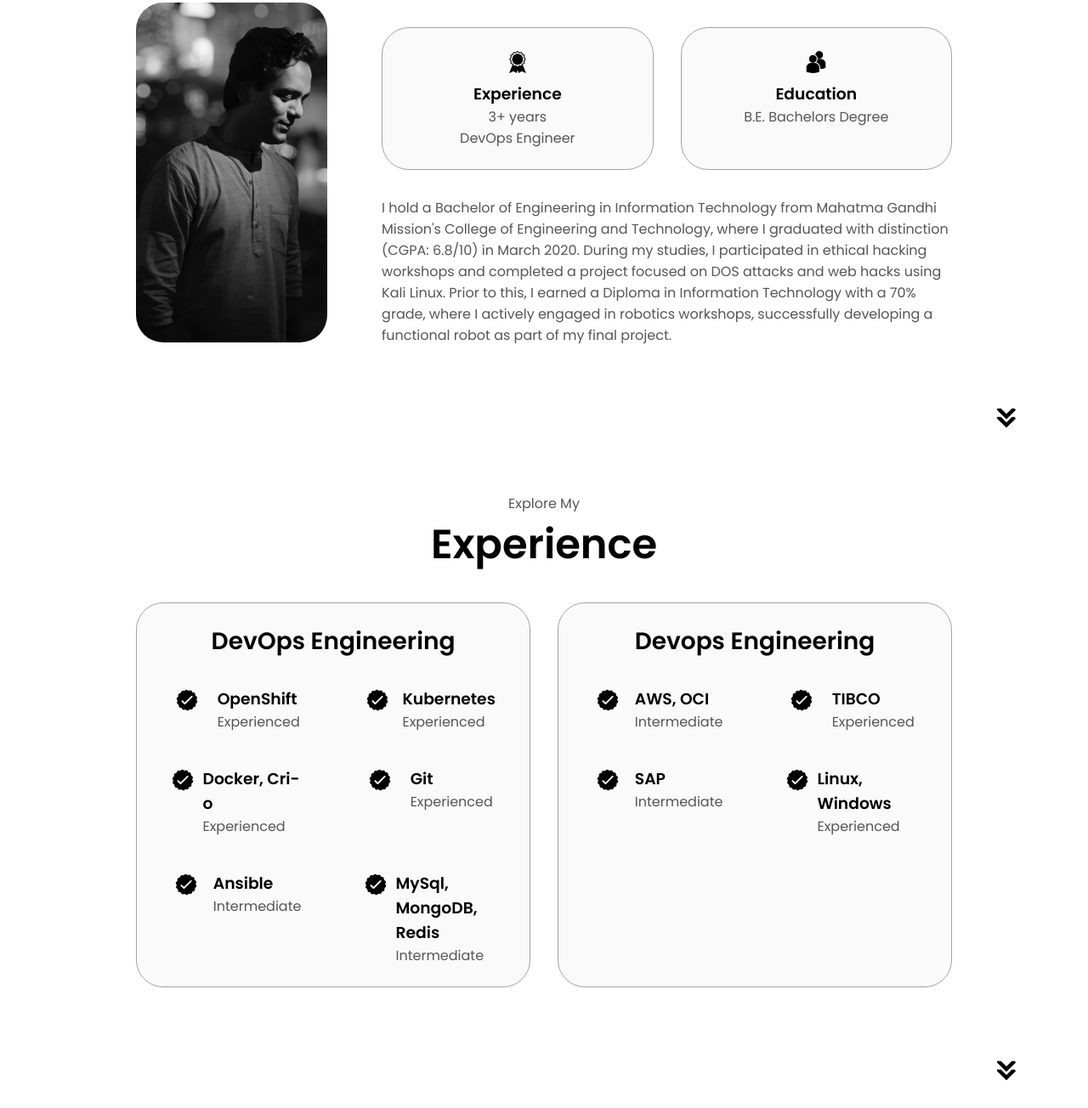
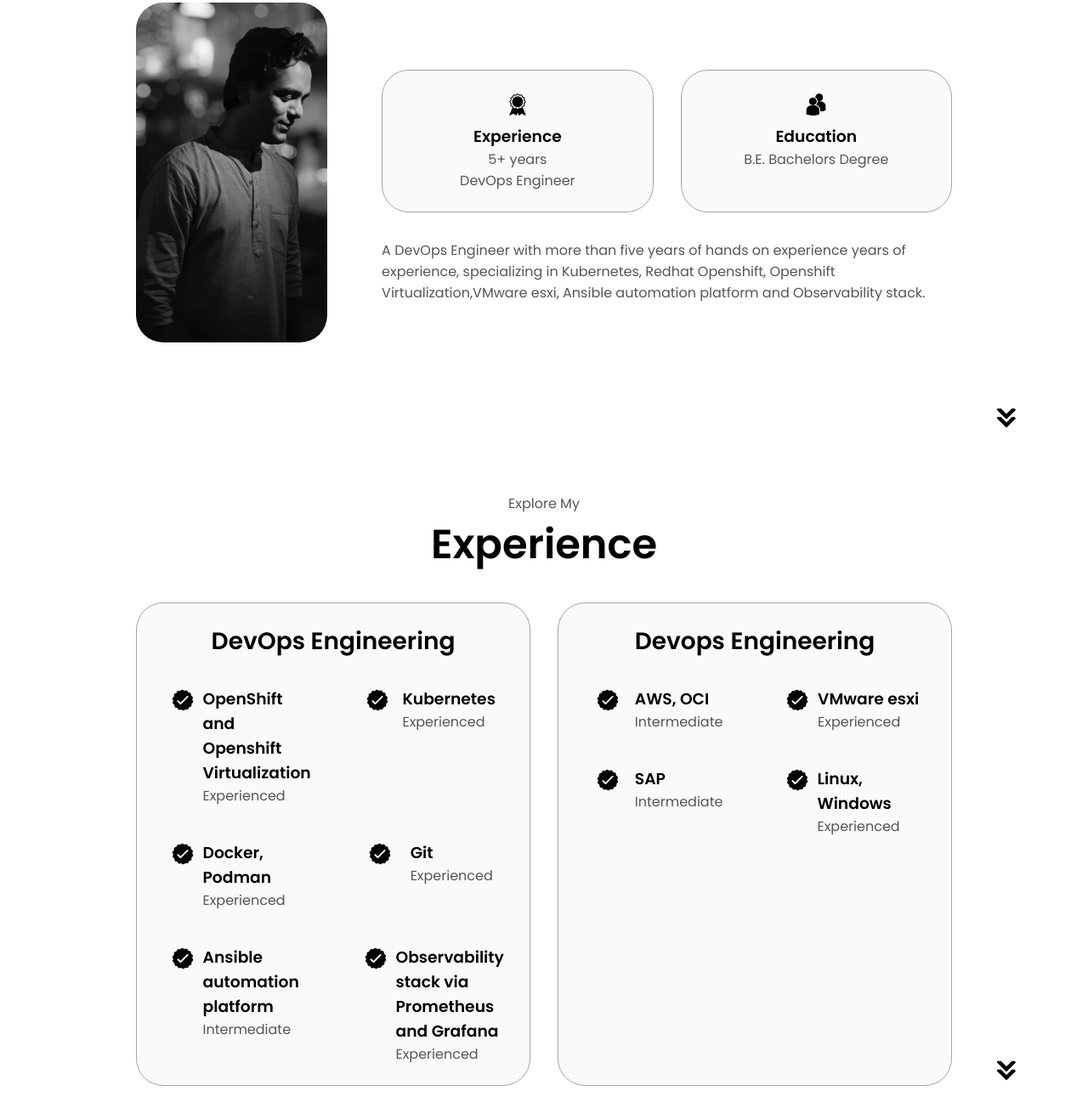
Before and after one commit to praguee/portfolio-website, a plain HTML site: page index.html in a window 1280 px wide. Shown: the part 1116-2420 px from the top of the page at 85% size. Drawn offline with Linux system fonts and the light colour scheme.

Commit message:
Changed exp and other details

```diff
--- a/index.html
+++ b/index.html
@@ -117,7 +117,7 @@
                 class="icon"
               />
               <h3>Experience</h3>
-              <p>3+ years <br />DevOps Engineer</p>
+              <p>5+ years <br />DevOps Engineer</p>
             </div>
             <div class="details-container">
               <img
@@ -133,7 +133,7 @@
           </div>
           <div class="text-container">
             <p>
-              I hold a Bachelor of Engineering in Information Technology from Mahatma Gandhi Mission's College of Engineering and Technology, where I graduated with distinction (CGPA: 6.8/10) in March 2020. During my studies, I participated in ethical hacking workshops and completed a project focused on DOS attacks and web hacks using Kali Linux. Prior to this, I earned a Diploma in Information Technology with a 70% grade, where I actively engaged in robotics workshops, successfully developing a functional robot as part of my final project.
+              A DevOps Engineer with more than five years of hands on experience years of experience, specializing in Kubernetes, Redhat Openshift, Openshift Virtualization,VMware esxi, Ansible automation platform and Observability stack.
             </p>
           </div>
         </div>
@@ -164,7 +164,7 @@
                   class="icon"
                 />
                 <div>
-                  <h3>OpenShift</h3>
+                  <h3>OpenShift and Openshift Virtualization</h3>
                   <p>Experienced</p>
                 </div>
               </article>
@@ -190,7 +190,7 @@
                   class="icon"
                 />
                 <div>
-                  <h3>Docker, Cri-o</h3>
+                  <h3>Docker, Podman</h3>
                   <p>Experienced</p>
                 </div>
               </article>
@@ -216,7 +216,7 @@
                   class="icon"
                 />
                 <div>
-                  <h3>Ansible</h3>
+                  <h3>Ansible automation platform</h3>
                   <p>Intermediate</p>
                 </div>
               </article>
@@ -229,8 +229,8 @@
                   class="icon"
                 />
                 <div>
-                  <h3>MySql, MongoDB, Redis</h3>
-                  <p>Intermediate</p>
+                  <h3>Observability stack via Prometheus and Grafana</h3>
+                  <p>Experienced</p>
                 </div>
               </article>
             </div>
@@ -260,7 +260,7 @@
                   class="icon"
                 />
                 <div>
-                  <h3>TIBCO</h3>
+                  <h3>VMware esxi</h3>
                   <p>Experienced</p>
                 </div>
               </article>
```
